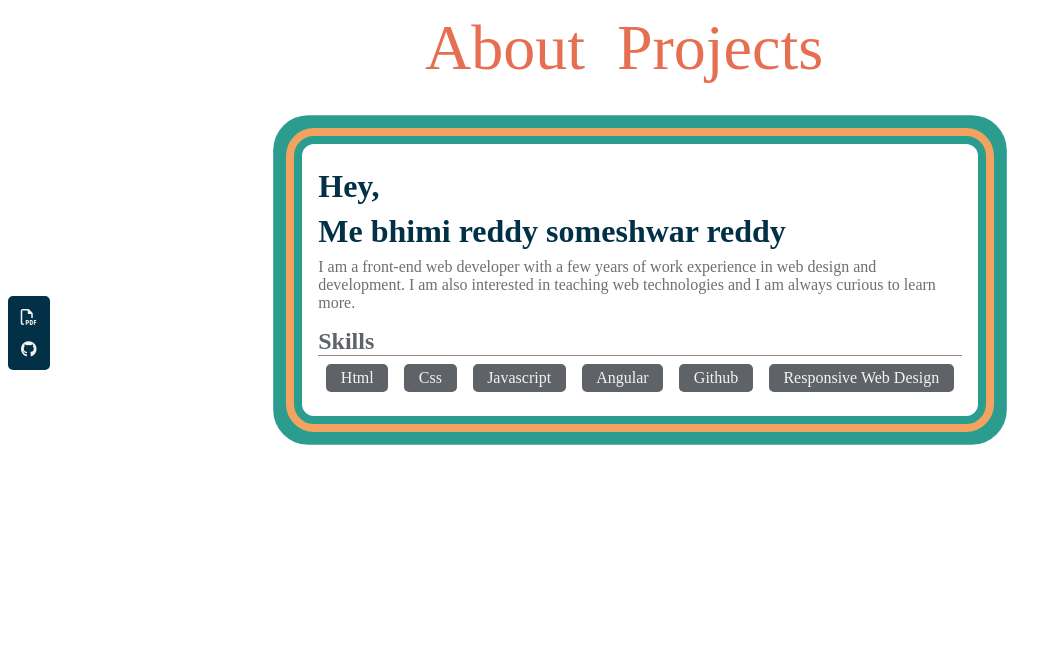
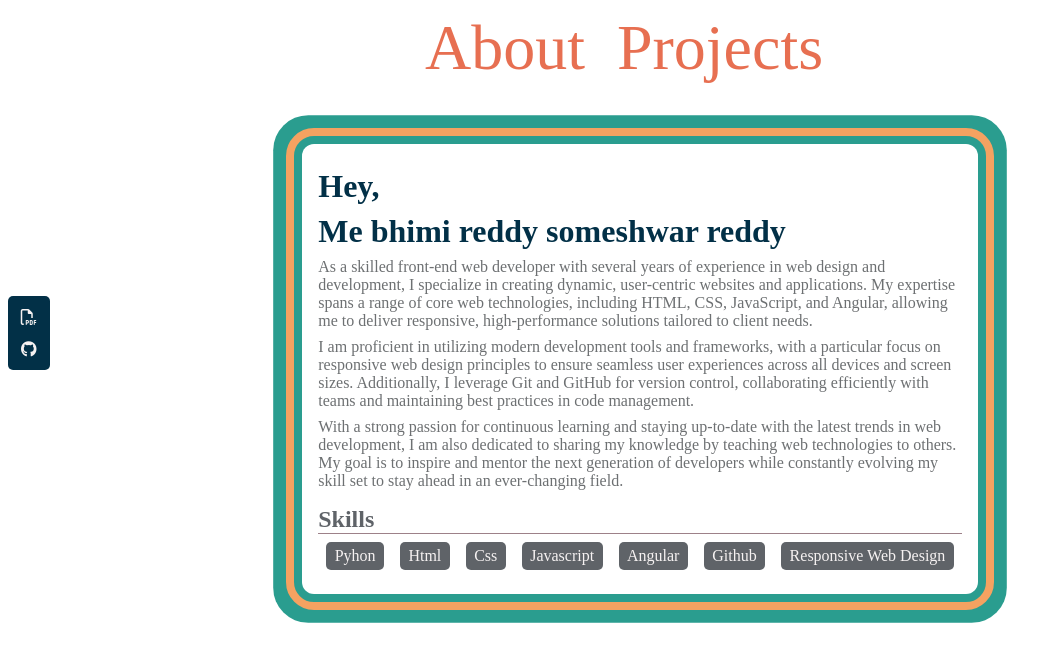
Before and after one commit to someshwarreddy/someshwarrddyprofile, an Angular app: page /about in a window 1280 px wide. Shown: the top 662 px of the page, without its empty margins (0-1062 px from the left). Built offline with nearby package versions, Linux system fonts and the light colour scheme; a web font is replaced by a local one.

Commit message:
new about text

```diff
--- a/src/app/about/about/about.component.html
+++ b/src/app/about/about/about.component.html
@@ -4,11 +4,17 @@
             <div class="name-role">
                 <h1 class="top-marin role"> Hey,</h1>
                 <h1 class="top-marin role"> Me bhimi reddy someshwar reddy</h1>
-                <p class="top-marin text">I am a front-end web developer with a few years of work experience in web
-                    design and development. I am also interested in teaching web technologies and I am always curious to
-                    learn more.</p>
+
+                <p class="top-marin text">As a skilled front-end web developer with several years of experience in web design and development, I specialize in creating dynamic, user-centric websites and applications. My expertise spans a range of core web technologies, including HTML, CSS, JavaScript, and Angular, allowing me to deliver responsive, high-performance solutions tailored to client needs.</p>
+                <p class="top-marin text">
+                    I am proficient in utilizing modern development tools and frameworks, with a particular focus on responsive web design principles to ensure seamless user experiences across all devices and screen sizes. Additionally, I leverage Git and GitHub for version control, collaborating efficiently with teams and maintaining best practices in code management.
+                </p>
+                <p class="top-marin text">
+                    With a strong passion for continuous learning and staying up-to-date with the latest trends in web development, I am also dedicated to sharing my knowledge by teaching web technologies to others. My goal is to inspire and mentor the next generation of developers while constantly evolving my skill set to stay ahead in an ever-changing field.
+                </p>
                 <h2 class="skills-heading">Skills</h2>
                 <div class="skills-strip">
+                    <span class="skills-strip-items">Pyhon</span>
                     <span class="skills-strip-items">html</span>
                     <span class="skills-strip-items">css</span>
                     <span class="skills-strip-items">javascript</span>
```
Also changed, not shown: 8 other files (tests, documents, lock files or other folders).
